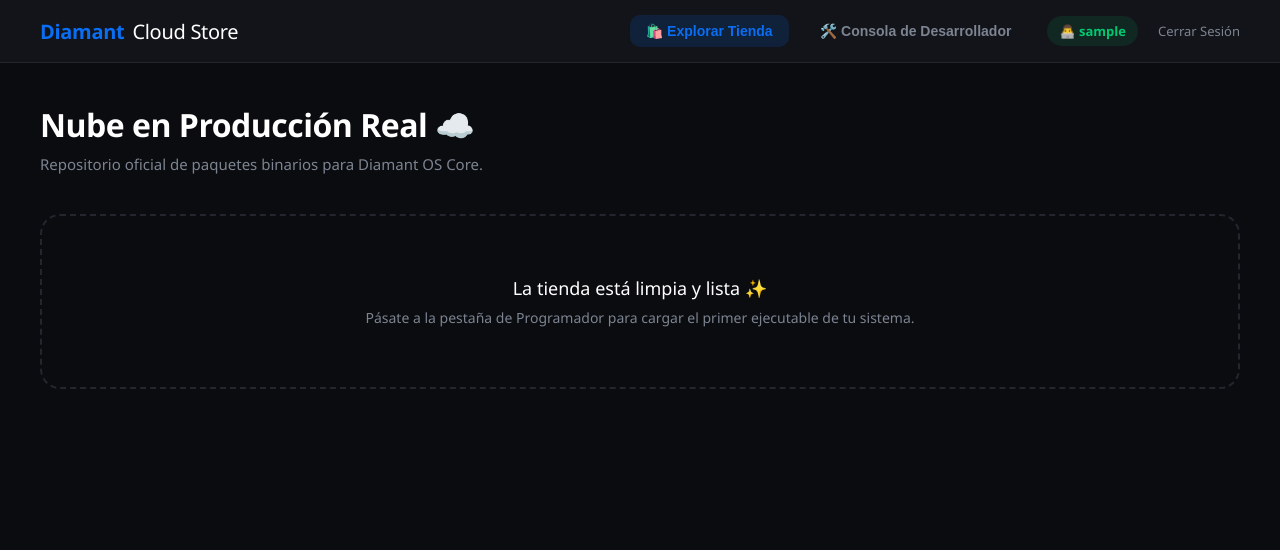
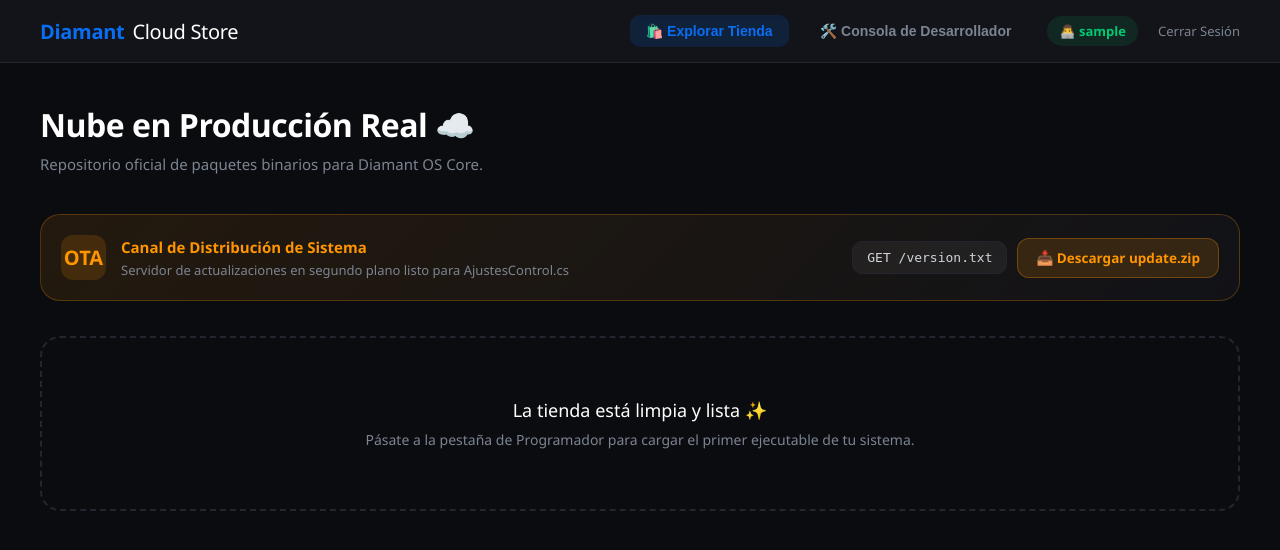
Before and after one commit to Gpika762/diamant-cloud, a Flask app: page / in a window 1280 px wide. Shown: the top 550 px of the page. Run offline with Flask 3, Linux system fonts and the light colour scheme; the visitor is signed in with stand-in values (Sample User, id 1); data that the repository does not hold is empty.

Commit message:
Update tienda.html

```diff
--- a/templates/tienda.html
+++ b/templates/tienda.html
@@ -17,6 +17,7 @@
             --text-main: #ffffff;
             --text-muted: #7c8491;
             --border: #23252f;
+            --ota-color: #ff9500;
         }
 
         body {
@@ -136,6 +137,47 @@
             color: var(--text-muted);
             font-size: 15px;
             margin: 0;
+        }
+
+        /* 📦 PANEL EXCLUSIVO MONITOR OTA (SISTEMA OPERATIVO) */
+        .ota-monitor-card {
+            background: linear-gradient(135deg, rgba(255, 149, 0, 0.1), rgba(22, 23, 29, 0.6));
+            border: 1px solid rgba(255, 149, 0, 0.25);
+            border-radius: 20px;
+            padding: 20px;
+            margin-bottom: 35px;
+            display: flex;
+            justify-content: space-between;
+            align-items: center;
+        }
+
+        .ota-info-layout {
+            display: flex;
+            align-items: center;
+            gap: 15px;
+        }
+
+        .ota-icon-badge {
+            width: 45px;
+            height: 45px;
+            background-color: rgba(255, 149, 0, 0.15);
+            color: var(--ota-color);
+            font-size: 20px;
+            display: flex;
+            align-items: center;
+            justify-content: center;
+            border-radius: 12px;
+            font-weight: bold;
+        }
+
+        .ota-server-tag {
+            background-color: rgba(255, 255, 255, 0.05);
+            padding: 8px 14px;
+            border-radius: 10px;
+            font-size: 13px;
+            font-family: monospace;
+            color: #d1d5db;
+            border: 1px solid var(--border);
         }
 
         /* 🛍️ VISTA TIENDA: GRID DE APLICACIONES */
@@ -523,6 +565,22 @@
                 <p class="sub">Repositorio oficial de paquetes binarios para Diamant OS Core.</p>
             </div>
 
+            {% if usuario %}
+            <div class="ota-monitor-card">
+                <div class="ota-info-layout">
+                    <div class="ota-icon-badge">OTA</div>
+                    <div>
+                        <h4 style="margin: 0 0 4px 0; font-size: 15px; color: var(--ota-color);">Canal de Distribución de Sistema</h4>
+                        <p style="margin: 0; font-size: 13px; color: var(--text-muted);">Servidor de actualizaciones en segundo plano listo para AjustesControl.cs</p>
+                    </div>
+                </div>
+                <div style="display: flex; gap: 10px; align-items: center;">
+                    <span class="ota-server-tag">GET /version.txt</span>
+                    <a href="/update.zip" class="download-btn" style="background-color: rgba(255,149,0,0.15); color: var(--ota-color); border: 1px solid rgba(255,149,0,0.3);">📥 Descargar update.zip</a>
+                </div>
+            </div>
+            {% endif %}
+
             <div class="store-grid">
                 {% for app in aplicaciones %}
                 <div class="app-card">
@@ -541,7 +599,12 @@
                         <p class="app-desc">{{ app.descripcion }}</p>
                     </div>
                     <div class="card-actions">
-                        <button class="download-btn" style="opacity: 0.6; cursor: not-allowed;" disabled>✓ Disponible en Teléfono</button>
+                        {% if app.url_descarga and not app.url_descarga.startswith('error') %}
+                            <a href="{{ app.url_descarga }}" class="download-btn" target="_blank">📥 Descargar Código (.cs)</a>
+                        {% else %}
+                            <button class="download-btn" style="opacity: 0.6; cursor: not-allowed;" disabled>✓ Instalado en Diamant OS</button>
+                        {% endif %}
+
                         {% if usuario == app.autor %}
                             <a href="/eliminar/{{ app.id }}" class="btn-delete" title="Eliminar Software">🗑️</a>
                         {% endif %}
@@ -646,8 +709,8 @@ namespace DiamantApps
         function switchTab(viewName) {
             document.querySelectorAll('.tab-btn').forEach(btn => btn.classList.remove('active'));
 
-            if(event && event.target) {
-                event.target.classList.add('active');
+            if(window.event && window.event.target) {
+                window.event.target.classList.add('active');
             }
 
             if (viewName === 'tienda') {
@@ -659,7 +722,6 @@ namespace DiamantApps
             }
         }
 
-        // 🔥 MANEJO INTERNO DEL MODAL CYBERPUNK
         function showErrorModal(message) {
             document.getElementById('errorConsoleMessage').innerText = message;
             document.getElementById('errorModalOverlay').classList.add('active');
@@ -669,7 +731,6 @@ namespace DiamantApps
             document.getElementById('errorModalOverlay').classList.remove('active');
         }
 
-        // Leer variables heredadas desde Flask si redirige de vuelta con un error
         window.addEventListener('DOMContentLoaded', () => {
             const urlParams = new URLSearchParams(window.location.search);
             if (urlParams.has('error_review')) {
```
